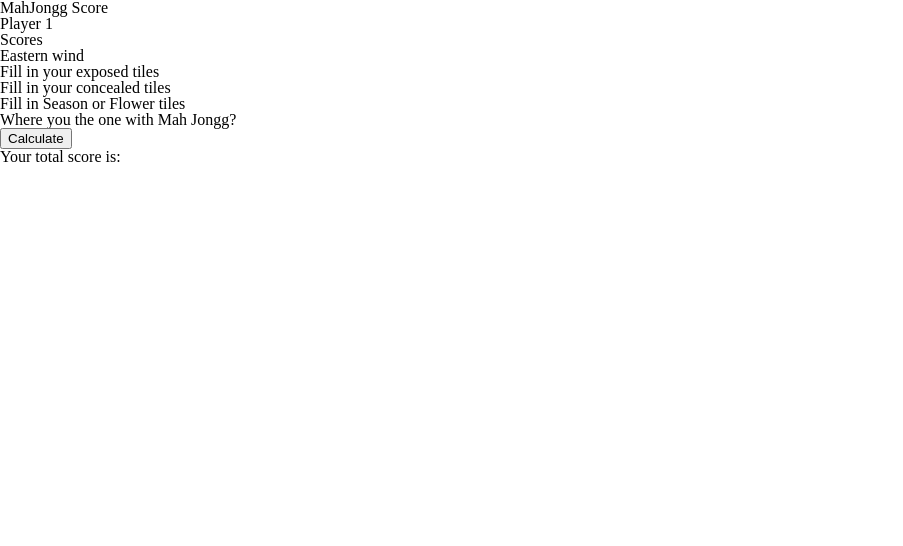
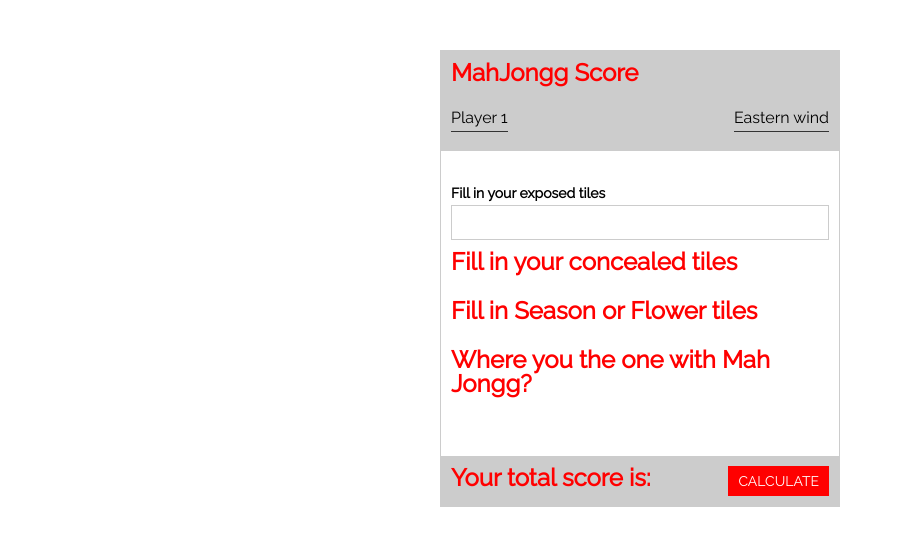
Before and after one commit to nienkebos/Mah-Jongg-Scores, a React app: page / in a window 1280 px wide. Shown: the top 546 px of the page, without its empty margins (0-903 px from the left). Built offline with nearby package versions, Linux system fonts and the light colour scheme; the HTML template or start-up script is replaced by a standard one.

Commit message:
basic styling

```diff
--- a/index.html
+++ b/index.html
@@ -2,6 +2,7 @@
 <html>
   <head>
     <title>Mah-Jongg Scores</title>
+    <link href="https://fonts.googleapis.com/css?family=Raleway" rel="stylesheet">
   </head>
   <body>
     <div id="root"></div>
--- a/src/components/score/Exposed.js
+++ b/src/components/score/Exposed.js
@@ -4,7 +4,8 @@
 const Exposed = props => {
   return (
     <div className="exposed">
-      <h1>Fill in your exposed tiles</h1>
+      <h3>Fill in your exposed tiles</h3>
+      <input type="text"/>
     </div>
   )
 }
--- a/src/components/score/Header.js
+++ b/src/components/score/Header.js
@@ -7,8 +7,8 @@
 const Header = props => {
   return (
     <div className="header">
+      <h1>MahJongg Score</h1>
       <Player />
-      <h1>Scores</h1>
       <Wind />
     </div>
   )
--- a/src/components/score/Player.js
+++ b/src/components/score/Player.js
@@ -4,7 +4,7 @@
 const Player = props => {
   return (
     <div className="player">
-      <h1>Player 1</h1>
+      <h2>Player 1</h2>
     </div>
   )
 }
--- a/src/components/score/Wind.js
+++ b/src/components/score/Wind.js
@@ -5,7 +5,7 @@
 const Wind = props => {
   return (
     <div className="wind">
-      <h1>Eastern wind</h1>
+      <span>Eastern wind</span>
     </div>
   )
 }
--- a/src/containers/Score.js
+++ b/src/containers/Score.js
@@ -14,14 +14,14 @@
   render() {
     return (
       <div className="score">
-        <h1>MahJongg Score</h1>
         <Header />
+        <div className="container">
           <Exposed />
           <Concealed />
           <Images />
           <MahJongg />
+        </div>
         <TotalScore />
-
       </div>
     );
   }
--- /dev/null
+++ b/src/style/_buttons.scss
@@ -0,0 +1,9 @@
+button {
+  padding: 0 10px;
+  line-height:30px;
+  background: $main-color;
+  color:white;
+  border:none;
+  cursor:pointer;
+  text-transform:uppercase;
+}
--- a/src/style/_reset.scss
+++ b/src/style/_reset.scss
@@ -46,3 +46,7 @@
   border-collapse: collapse;
   border-spacing: 0;
 }
+
+* {
+  box-sizing: border-box;
+}
--- /dev/null
+++ b/src/style/_text-styling.scss
@@ -0,0 +1,16 @@
+* {
+  font-family: 'Raleway', sans-serif !important;
+  font-size: $text-size;
+}
+
+h1 {
+  font-size:24px;
+  font-weight:bold;
+  margin-bottom: $margin;
+  color:$main-color;
+}
+
+h3 {
+  font-size:$text-size;
+  font-weight:bold;
+}
--- /dev/null
+++ b/src/style/_variables.scss
@@ -0,0 +1,11 @@
+/// colors
+$main-color: red;
+$light-grey: #ccc;
+$border-color: $light-grey;
+
+// measures
+$padding: 10px;
+$margin: 25px;
+
+// fonts
+$text-size: 14px;
--- a/src/style/score.scss
+++ b/src/style/score.scss
@@ -1 +1,57 @@
+@import '_variables';
+@import '_buttons';
 @import '_reset';
+@import '_text-styling';
+
+.score {
+  width:400px;
+  max-width:90%;
+  margin:50px auto;
+  border:1px solid $border-color;
+
+
+  .header {
+    background:$light-grey;
+    margin-bottom:$margin;
+    padding:$padding;
+    height:100px;
+
+
+    .player {
+      float:left;
+      border-bottom:1px solid #333;
+      padding-bottom:5px;
+    }
+
+    .wind {
+      float:right;
+      padding-bottom:5px;
+      border-bottom:1px solid #333;
+    }
+  }
+
+  .container {
+    padding: $padding;
+
+    input {
+      width:100%;
+      padding: 0 10px;
+      height:35px;
+      border:1px solid $border-color;
+      margin-top:5px;
+      margin-bottom:10px;
+    }
+  }
+
+
+  .totalscore {
+    margin-top:$margin;
+    background: $light-grey;
+    height:50px;
+    padding: $padding;
+
+    button {
+      float:right;
+    }
+  }
+}
```
Lines whose indentation alone changed are shown as unchanged.
